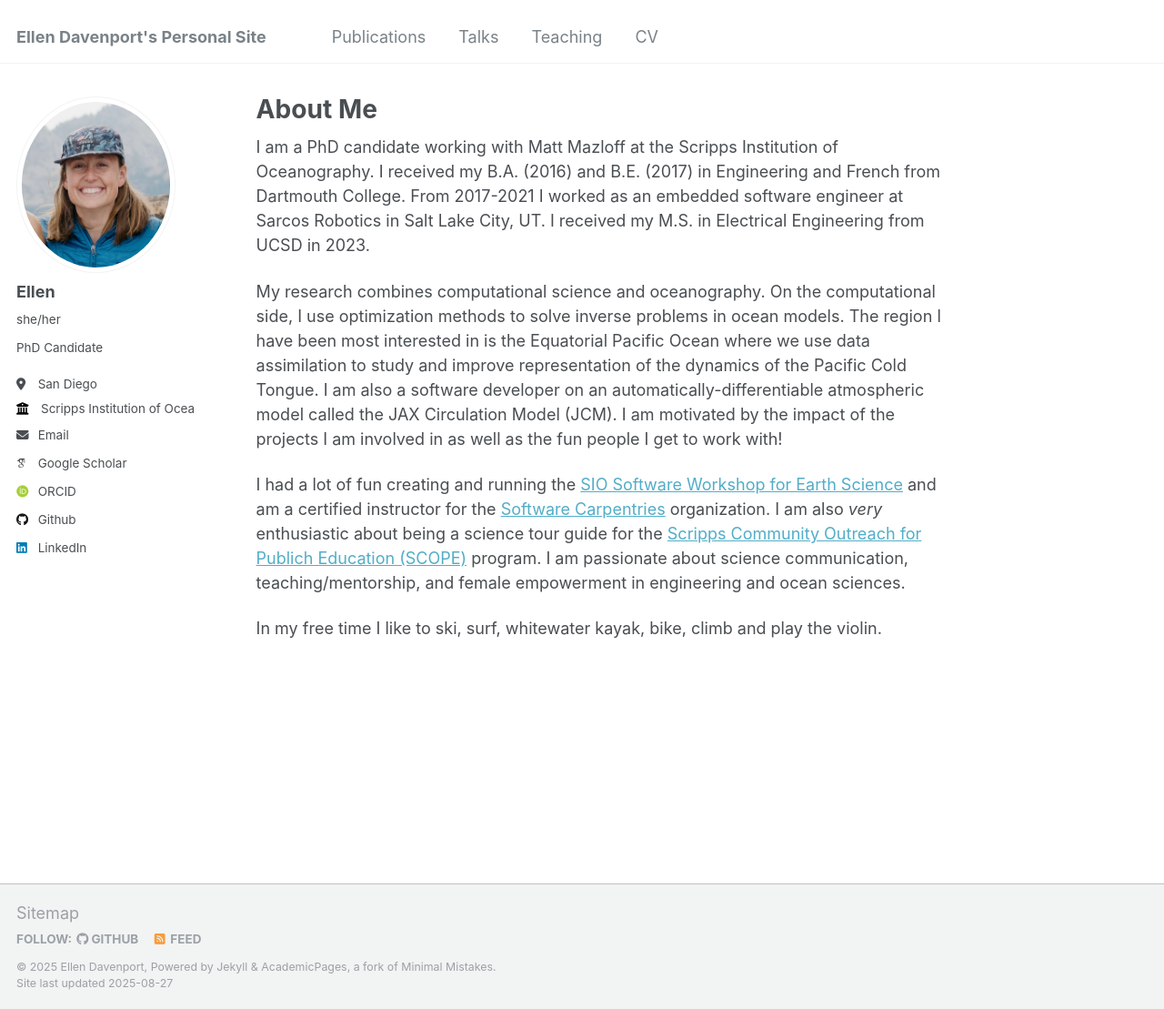
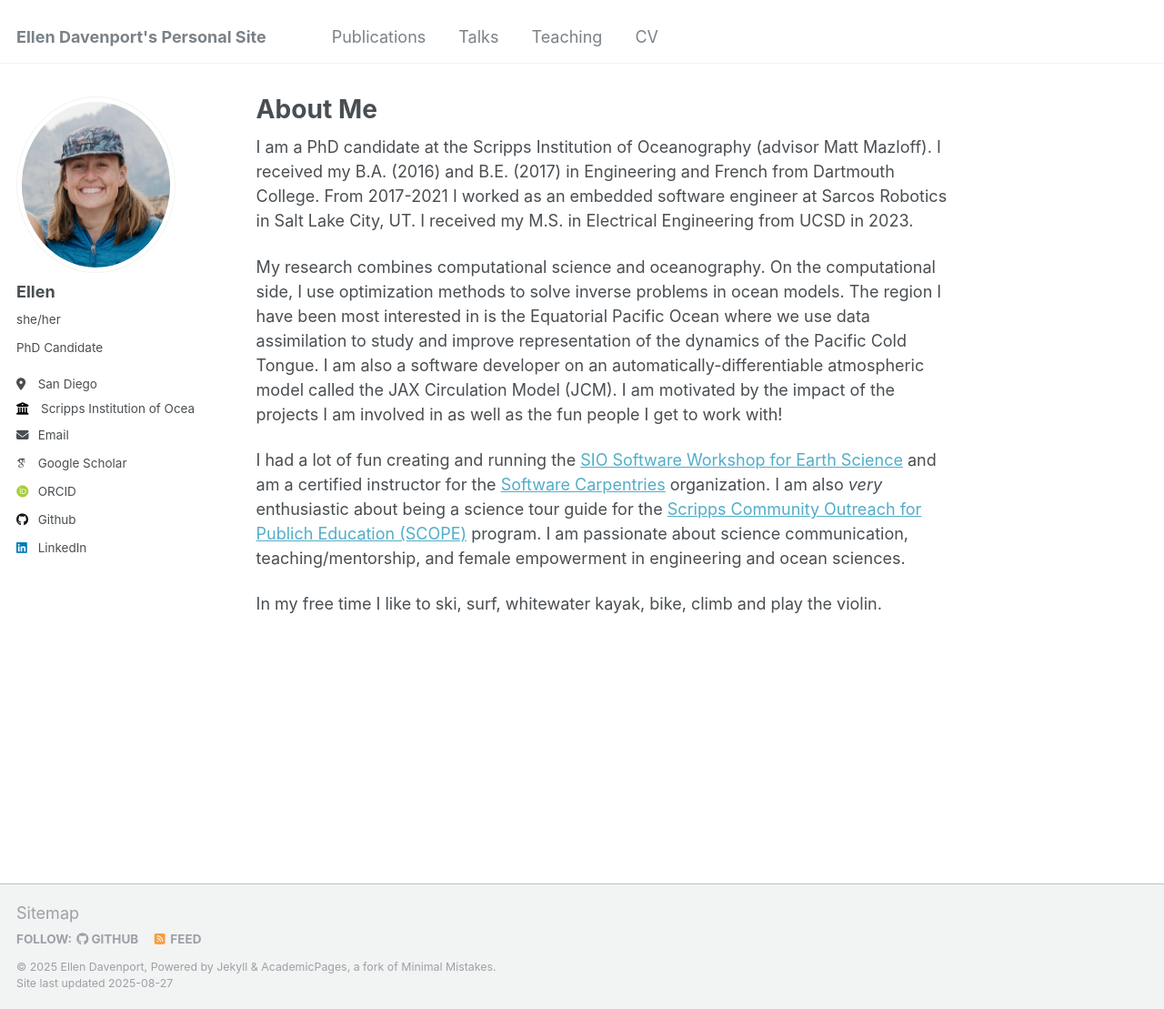
Before and after one commit to eldavenport/eldavenport.github.io, a Jekyll site: the page built from _pages/about.md, in a window 1280 px wide and 1109 px high. Shown: the whole window at 91% size. Built offline with Jekyll 4.4.1, drawn with Linux system fonts in a browser that asks for light colours; some web fonts are replaced.

Commit message:
Revise about section for clarity and conciseness

```diff
--- a/_pages/about.md
+++ b/_pages/about.md
@@ -7,7 +7,7 @@ redirect_from:
   - /about.html
 ---
 
-I am a PhD candidate working with Matt Mazloff at the Scripps Institution of Oceanography. I received my B.A. (2016) and B.E. (2017) in Engineering and French from Dartmouth College. From 2017-2021 I worked as an embedded software engineer at Sarcos Robotics in Salt Lake City, UT. I received my M.S. in Electrical Engineering from UCSD in 2023.
+I am a PhD candidate at the Scripps Institution of Oceanography (advisor Matt Mazloff). I received my B.A. (2016) and B.E. (2017) in Engineering and French from Dartmouth College. From 2017-2021 I worked as an embedded software engineer at Sarcos Robotics in Salt Lake City, UT. I received my M.S. in Electrical Engineering from UCSD in 2023.
 
 My research combines computational science and oceanography. On the computational side, I use optimization methods to solve inverse problems in ocean models. The region I have been most interested in is the Equatorial Pacific Ocean where we use data assimilation to study and improve representation of the dynamics of the Pacific Cold Tongue. I am also a software developer on an automatically-differentiable atmospheric model called the JAX Circulation Model (JCM). I am motivated by the impact of the projects I am involved in as well as the fun people I get to work with!
 
```
